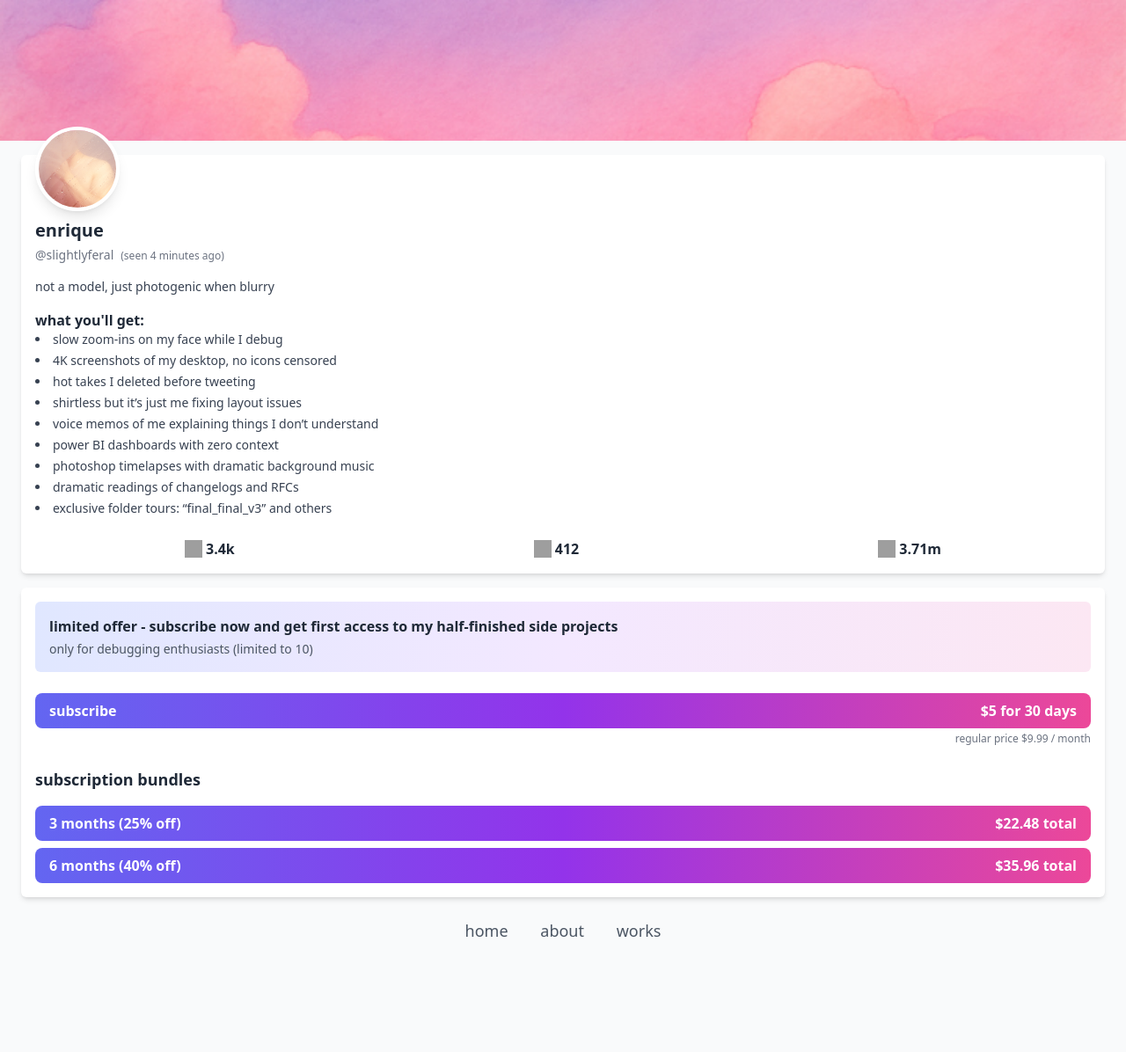
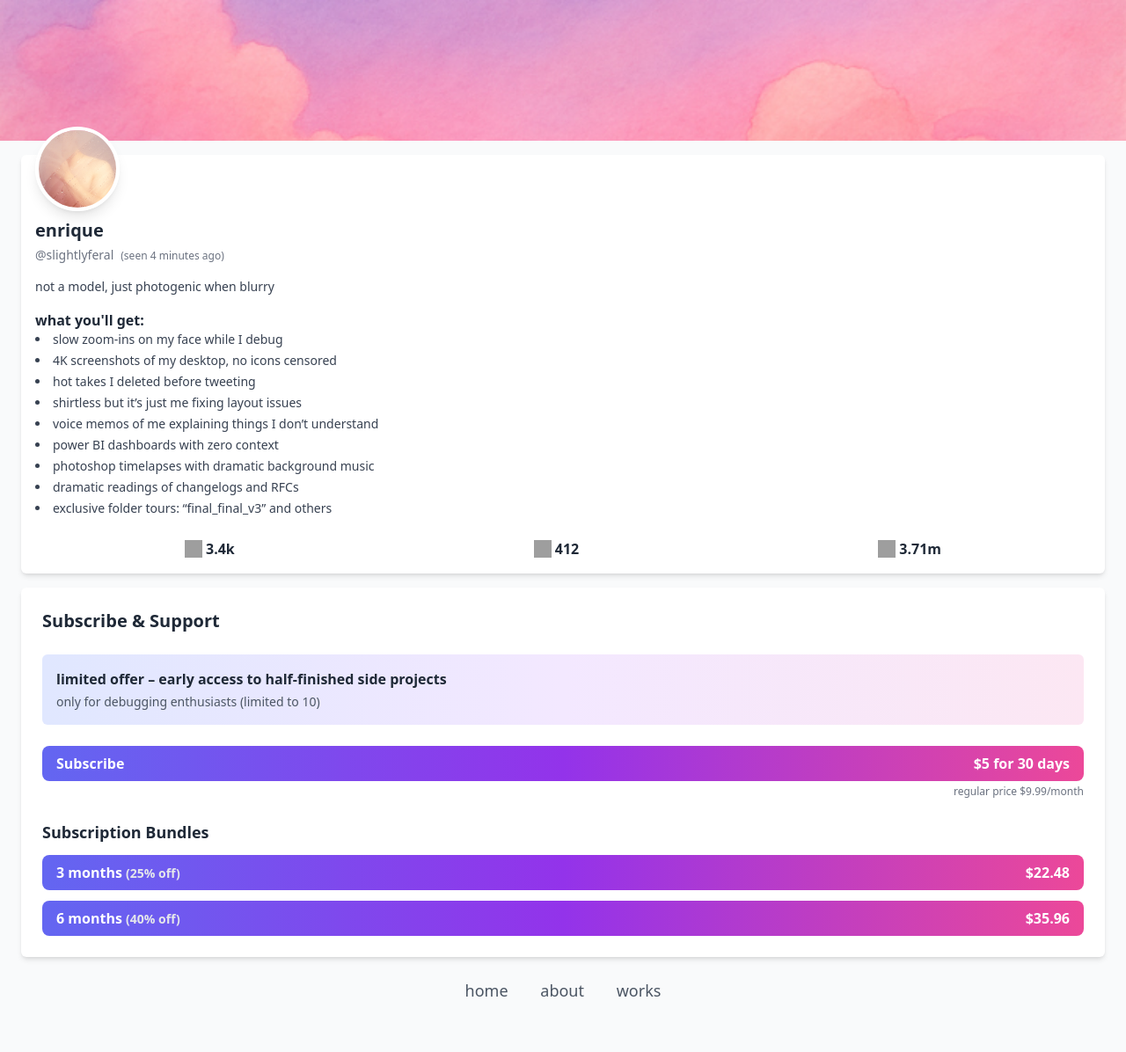
Before and after one commit to enriquebarragan/enriquebarragan.github.io, a Jekyll site: the page built from rips/onlyfans/index.md, in a window 1280 px wide. Shown: the whole page at 88% size. Built offline with Jekyll 4.4.1, drawn with Linux system fonts in a browser that asks for light colours; nearby versions of some CDN libraries; before the commit the page ends 1128 px from its top, so only the background shows below that; grey boxes are pictures that could not be loaded.

Commit message:
Update index.md

```diff
--- a/rips/onlyfans/index.md
+++ b/rips/onlyfans/index.md
@@ -56,34 +56,40 @@ permalink: /rips/onlyfans/
     </div>
 
     <!-- SECTION 2: Subscription Box -->
-    <div class="bg-white shadow-md rounded-md p-4 space-y-6">
-      <div class="bg-gradient-to-r from-indigo-100 via-purple-100 to-pink-100 p-4 rounded-md">
-        <h2 class="font-semibold text-gray-800">limited offer - subscribe now and get first access to my half-finished side projects</h2>
-        <p class="text-sm text-gray-600 mt-1">only for debugging enthusiasts (limited to 10)</p>
-      </div>
+<div class="bg-white shadow-md rounded-md p-6 space-y-6">
+  <!-- Section Header -->
+  <h2 class="text-xl font-bold text-gray-800">Subscribe & Support</h2>
 
-      <div>
-        <button class="w-full py-2 px-4 rounded-lg font-semibold bg-gradient-to-r from-indigo-500 via-purple-600 to-pink-500 text-white flex justify-between">
-          <span>subscribe</span>
-          <span>$5 for 30 days</span>
-        </button>
-        <p class="text-right text-xs text-gray-500 mt-1">regular price $9.99 / month</p>
-      </div>
+  <!-- Limited Offer Box -->
+  <div class="bg-gradient-to-r from-indigo-100 via-purple-100 to-pink-100 p-4 rounded-md space-y-1">
+    <h3 class="font-semibold text-gray-800">limited offer – early access to half-finished side projects</h3>
+    <p class="text-sm text-gray-600">only for debugging enthusiasts (limited to 10)</p>
+  </div>
 
-      <div>
-        <h3 class="text-lg font-semibold">subscription bundles</h3>
-        <div class="mt-4 space-y-2">
-          <button class="w-full py-2 px-4 rounded-lg font-semibold bg-gradient-to-r from-indigo-500 via-purple-600 to-pink-500 text-white flex justify-between">
-            <span>3 months (25% off)</span>
-            <span>$22.48 total</span>
-          </button>
-          <button class="w-full py-2 px-4 rounded-lg font-semibold bg-gradient-to-r from-indigo-500 via-purple-600 to-pink-500 text-white flex justify-between">
-            <span>6 months (40% off)</span>
-            <span>$35.96 total</span>
-          </button>
-        </div>
-      </div>
-    </div>
+  <!-- Basic Subscription -->
+  <div class="space-y-1">
+    <button class="w-full py-2 px-4 rounded-lg font-semibold bg-gradient-to-r from-indigo-500 via-purple-600 to-pink-500 text-white flex justify-between items-center">
+      <span>Subscribe</span>
+      <span>$5 for 30 days</span>
+    </button>
+    <p class="text-xs text-gray-500 text-right">regular price $9.99/month</p>
+  </div>
+
+  <!-- Bundles Section -->
+  <div class="space-y-3">
+    <h3 class="text-lg font-semibold text-gray-800">Subscription Bundles</h3>
+
+    <button class="w-full py-2 px-4 rounded-lg font-semibold bg-gradient-to-r from-indigo-500 via-purple-600 to-pink-500 text-white flex justify-between items-center">
+      <span>3 months <span class="text-sm text-gray-200">(25% off)</span></span>
+      <span>$22.48</span>
+    </button>
+
+    <button class="w-full py-2 px-4 rounded-lg font-semibold bg-gradient-to-r from-indigo-500 via-purple-600 to-pink-500 text-white flex justify-between items-center">
+      <span>6 months <span class="text-sm text-gray-200">(40% off)</span></span>
+      <span>$35.96</span>
+    </button>
+  </div>
+</div>
 
   </div>
 </div>
```
